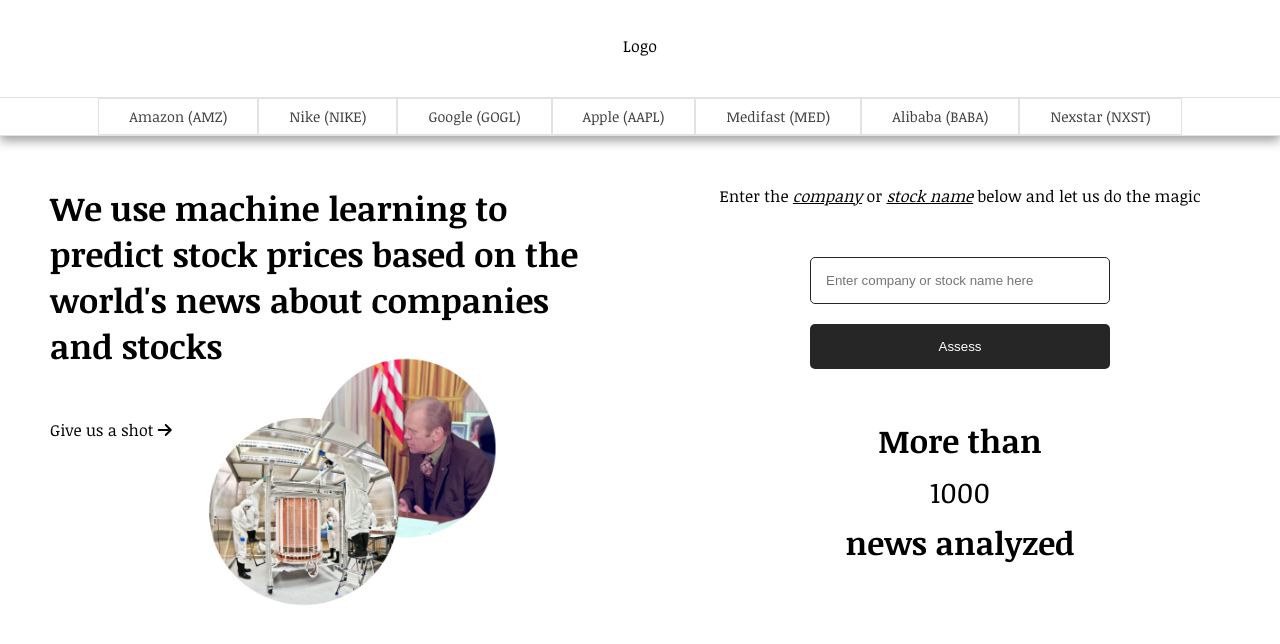
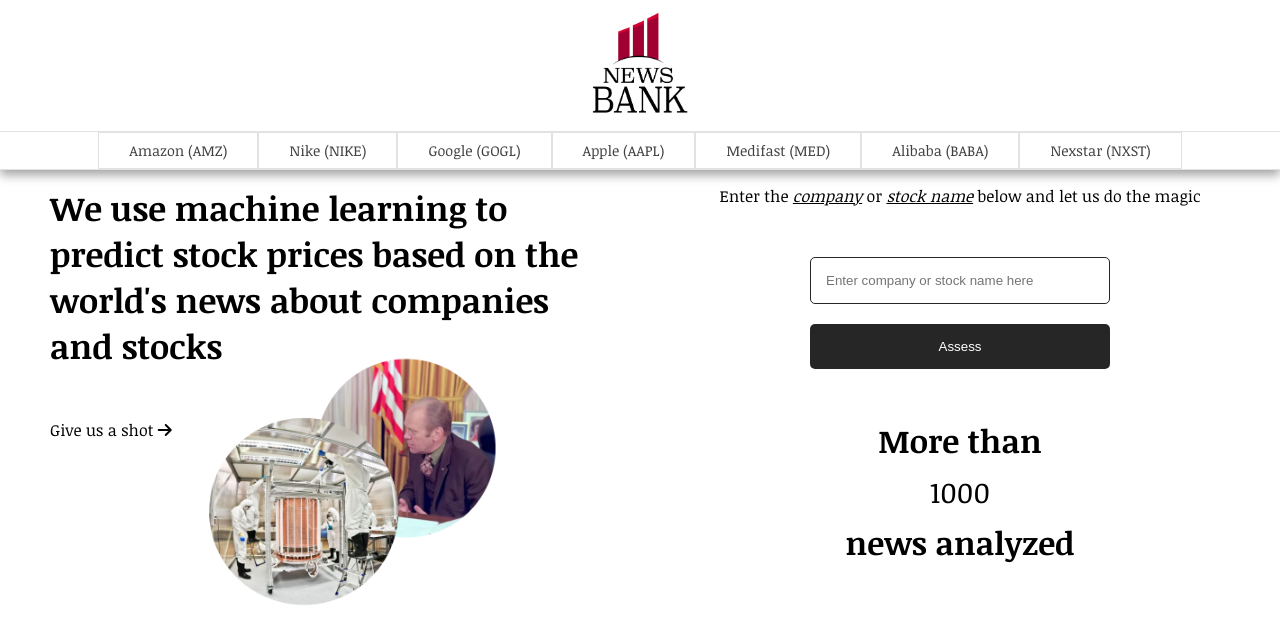
Before and after one commit to maufcost/KnightHacksFall2020, a plain HTML site: page index.html in a window 1280 px wide. Drawn offline with Linux system fonts and the light colour scheme.

Commit message:
Small front-end tweaks + logos

```diff
--- a/index.html
+++ b/index.html
@@ -2,7 +2,7 @@
 <html lang="en" dir="ltr">
 	<head>
 		<meta charset="utf-8">
-		<title>LOGO | Home</title>
+		<title>The News Bank | Home</title>
 		<link rel="stylesheet" href="./styles.css">
 		<script src="https://kit.fontawesome.com/cf30b19bdf.js" crossorigin="anonymous"></script>
 	</head>
@@ -10,8 +10,7 @@
 
 		<!-- Header -->
 		<header>
-			<!-- <img class="nav-logo" src="../static/images/mss_logo.png"> -->
-			<p class="nav-logo">Logo</p>
+			<img class="nav-logo" src="./images/newsBankLightLogo.png">
 
 			<ul class="nav">
 				<li>
--- a/styles.css
+++ b/styles.css
@@ -46,14 +46,13 @@ a:hover {
 
 header {
 	height: 135px;
-	padding-top: 30px;
+	padding-top: 10px;
 	text-align: center;
-	box-shadow: 0 6px 10px var(--std-shadow);
+	box-shadow: 0 40px 10px var(--std-shadow);
 }
 
 .nav-logo {
-	margin-top: 5px;
-	padding-bottom: 30px;
+	width: 100px;
 }
 
 .nav {
```
Also changed, not shown: table.html (+2 -3 lines), images/newsBankDarkLogo.png (added), images/newsBankLightLogo.png (added), 2 other files.
